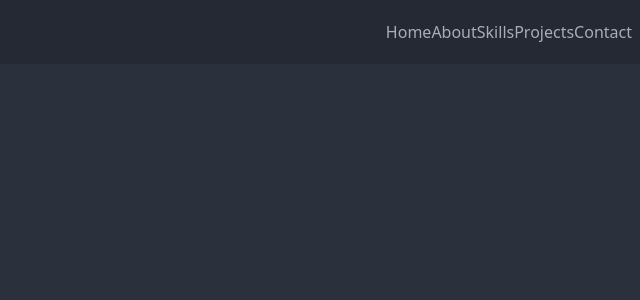
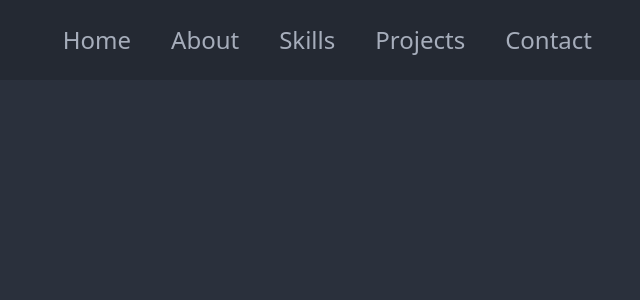
Before and after one commit to Andrew-Wand/portfolio-v1, a React (Vite) app: page / in a window 1280 px wide. Shown: the top 300 px of the page, without its empty margins (640-1280 px from the left). Built offline with nearby package versions, Linux system fonts and the light colour scheme.

Commit message:
some css adjustments

```diff
--- /dev/null
+++ b/src/components/Footer.jsx
@@ -0,0 +1,5 @@
+function Footer() {
+  return <div>Footer</div>;
+}
+
+export default Footer;
--- a/src/components/MobileNav.jsx
+++ b/src/components/MobileNav.jsx
@@ -19,7 +19,7 @@ function MobileNav() {
       >
         <div id="mobileNavWrapper" className="border-b-2 border-solid ">
           <nav className="mobileNav">
-            <ul>
+            <ul className="">
               <li className="mb-6">
                 <a className="text-xl" href="">
                   Home
--- a/src/components/NavBar.jsx
+++ b/src/components/NavBar.jsx
@@ -3,23 +3,33 @@ import React from "react";
 function NavBar() {
   return (
     <div className="hidden lg:block">
-      <div className="navbar-wrapper navbar justify-end bg-base-200">
+      <div className="navbar-wrapper navbar justify-end bg-base-200 h-20">
         <nav>
           <ul className="flex">
-            <li className="">
-              <a href="">Home</a>
+            <li className="mr-10">
+              <a href="" className="text-2xl">
+                Home
+              </a>
             </li>
-            <li>
-              <a href="">About</a>
+            <li className="mr-10">
+              <a href="" className="text-2xl">
+                About
+              </a>
             </li>
-            <li>
-              <a href="">Skills</a>
+            <li className="mr-10">
+              <a href="" className="text-2xl">
+                Skills
+              </a>
             </li>
-            <li>
-              <a href="">Projects</a>
+            <li className="mr-10">
+              <a href="" className="text-2xl">
+                Projects
+              </a>
             </li>
-            <li>
-              <a href="">Contact</a>
+            <li className="mr-10">
+              <a href="" className="text-2xl">
+                Contact
+              </a>
             </li>
           </ul>
         </nav>
```
